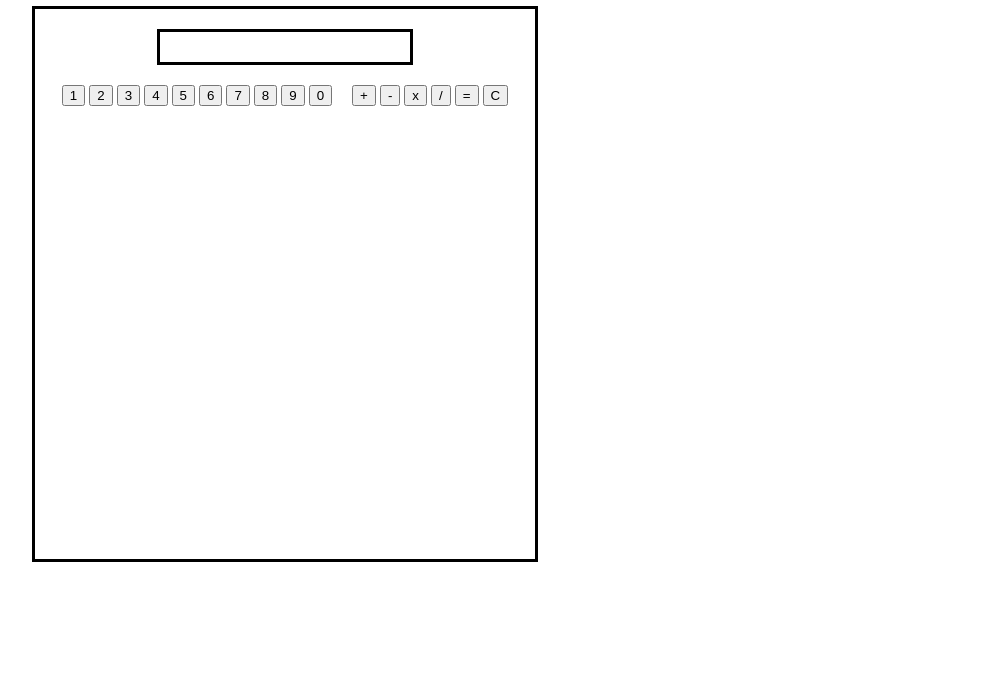
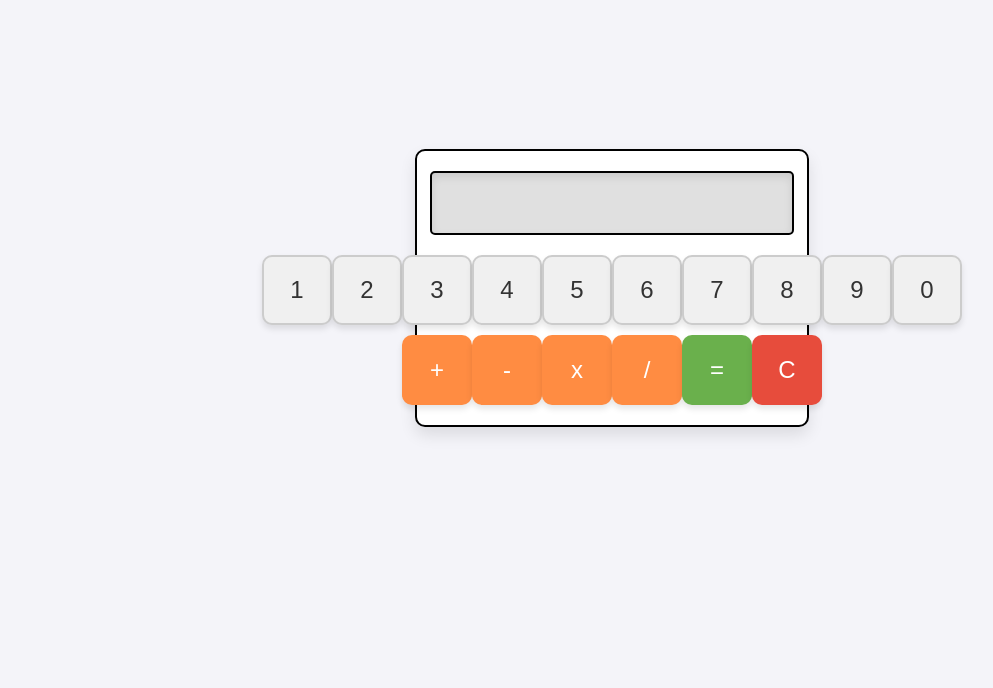
Before and after one commit to Natito9/Odin-project-calculator, a plain HTML site: page Calculator.html in a window 1280 px wide. Shown: the part 112-800 px from the top of the page, without its empty margins (28-1021 px from the left). Drawn offline with Linux system fonts and the light colour scheme.

Commit message:
added css

```diff
--- a/Calculator.css
+++ b/Calculator.css
@@ -1,26 +1,127 @@
+/* General Body Styling */
+body {
+    margin: 0;
+    padding: 0;
+    display: flex;
+    justify-content: center;
+    align-items: center;
+    height: 100vh;
+    background-color: #f4f4f9;
+    font-family: 'Roboto', sans-serif;
+}
 
-body{
-    margin:60px;
+/* Container for the Calculator */
+.container {
+    border: 2px solid #000;
+    background-color: #fff;
+    width: 350px;
+    padding: 20px;
+    border-radius: 10px;
+    box-shadow: 0 8px 16px rgba(0, 0, 0, 0.1);
+    display: flex;
+    flex-direction: column;
+    justify-content: center;
     align-items: center;
 }
-.container{
-    border-style: solid;
-    border-color: black;
-    width: 500px;
-    height: 550px;
+
+/* Display Styling */
+.display {
+    width: 100%;
+    height: 60px;
+    margin-bottom: 20px;
+    font-size: 36px;
+    border-radius: 5px;
+    border: 2px solid #000;
+    padding-right: 10px;
+    box-shadow: inset 0 4px 8px rgba(0, 0, 0, 0.1);
+    text-align: right;
+    background-color: #e0e0e0;
+    color: #333;
+}
+
+/* Button Container Styling */
+.buttons {
+    display: flex;
+    flex-direction: row;
     align-items: center;
+    justify-content: center;
+    flex-wrap: wrap;
+    gap: 10px;
+    justify-content: center;
+}
+.buttonNumbersContainer{
+    display: flex;
+}
+.buttonsOperation{
     display:flex;
-    flex-direction: column;
 }
-.display{
-    border-style: solid;
-    border-color: black;
-    width: 50%;
-    height: 30px;
-    margin: 20px
+
+/* Button Styling */
+button {
+    width: 70px;
+    height: 70px;
+    border-radius: 10px;
+    font-size: 24px;
+    background-color: #f0f0f0;
+    border: 2px solid #ccc;
+    box-shadow: 0 4px 6px rgba(0, 0, 0, 0.1);
+    transition: all 0.2s ease-in-out;
+    color: #333;
+    cursor: pointer;
 }
-.buttons{
-    display:flex;
-    flex-direction: row;
-    gap: 20px;
+
+button:hover {
+    background-color: #d1d1d1;
+    transform: scale(1.05);
 }
+
+button:active {
+    background-color: #b3b3b3;
+    box-shadow: none;
+}
+
+/* Special Button Styling for Operations */
+.buttonsOperation button {
+    background-color: #ff8c42;
+    color: white;
+    border: none;
+}
+
+.buttonsOperation button:hover {
+    background-color: #e67e22;
+}
+
+.buttonsOperation button:active {
+    background-color: #d35400;
+}
+
+/* Special Styling for Equal Button */
+#result {
+    background-color: #6ab04c;
+    color: white;
+    grid-column: span 2;
+    border: none;
+}
+
+#result:hover {
+    background-color: #58b244;
+}
+
+#result:active {
+    background-color: #45a049;
+}
+
+/* Clear Button Styling */
+#clear {
+    background-color: #e74c3c;
+    color: white;
+    border: none;
+}
+
+#clear:hover {
+    background-color: #c0392b;
+}
+
+#clear:active {
+    background-color: #a93226;
+}
--- a/Calculator.html
+++ b/Calculator.html
@@ -8,7 +8,7 @@
     <link rel="stylesheet" href="Calculator.css">
   </head>
   <body>
-    <h1>Calculator</h1>
+
     <div class="container">
       <div class="display"></div>
       <div class="buttons">
--- a/Calculator.js
+++ b/Calculator.js
@@ -1,5 +1,3 @@
-//
-//7. IDK check ODIN
 
 let a = "";
 let b = "";
```
